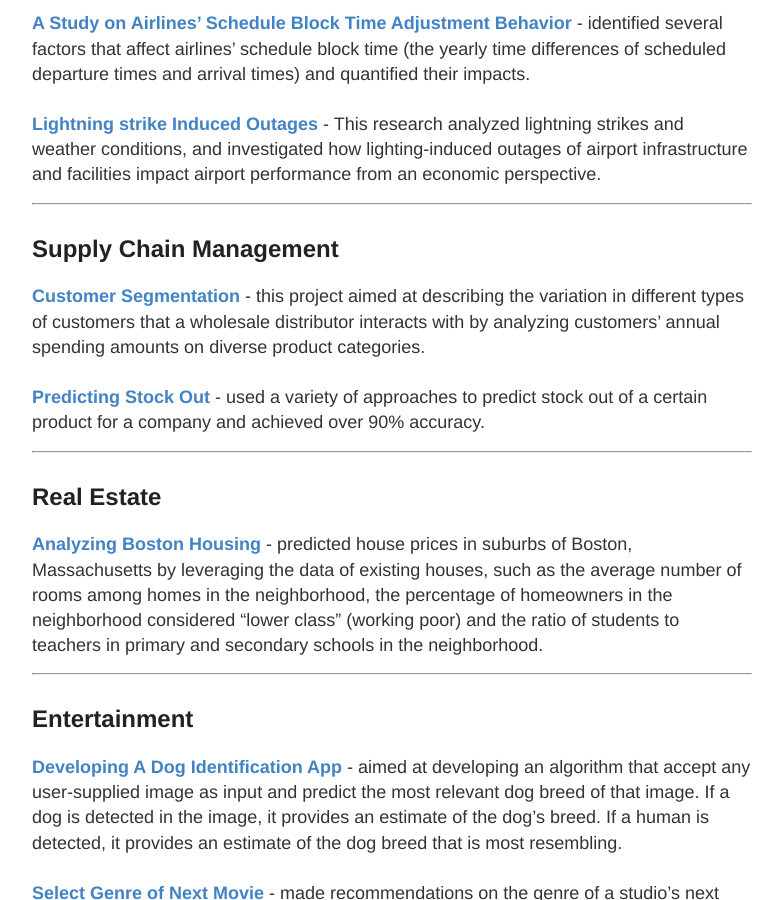
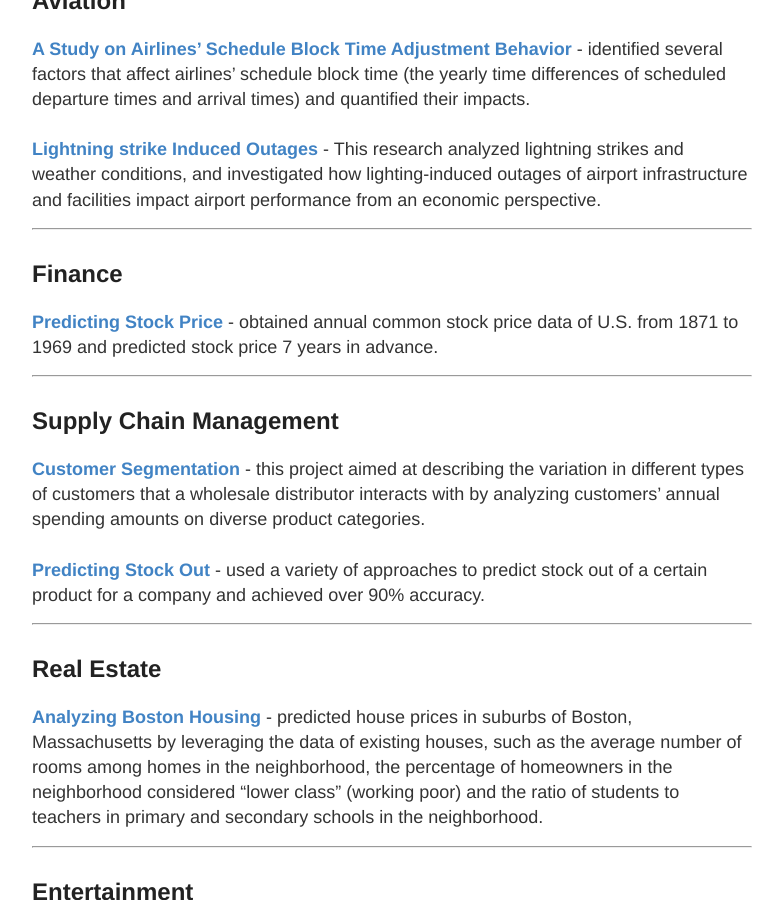
Before and after one commit to wzding/deprecated_wzding.github.io, a Jekyll site: the page built from project1.md, in a window 1280 px wide and 900 px high, scrolled down 1265 px. Shown: the whole window, without its empty margins (248-1031 px from the left). Built offline with Jekyll 4.4.1, drawn with Linux system fonts in a browser that asks for light colours.

Commit message:
added a project

```diff
--- a/project1.md
+++ b/project1.md
@@ -6,6 +6,7 @@ permalink: /project1/
 Projects in this page are organized by **domain**.
 
 - [Transportation](#transportation)
+- [Finance](#Finance)
 - [Aviation](#aviation)
 - [Supply Chain Management](#supply-chain-management)
 - [Real Estate](#real-estate)
@@ -35,6 +36,10 @@ Projects in this page are organized by **domain**.
 <br><br><a href="https://wzding.github.io/wzding.github.io/projects/LightningstrikeInducedOutages.pdf" target="_blank">**Lightning strike Induced Outages**</a> - This research analyzed lightning strikes and weather conditions, and investigated how lighting-induced outages of airport infrastructure and facilities impact airport performance from an economic perspective.
 
 ----
+## Finance
+<a href="https://wzding.github.io/wzding.github.io/projects/Time_Series_Prediction.html" target="_blank">**Predicting Stock Price**</a> - obtained annual common stock price data of U.S. from 1871 to 1969 and predicted stock price 7 years in advance.
+
+----
 ## Supply Chain Management
 <a href="https://wzding.github.io/wzding.github.io/projects/Customer_Segments.html" target="_blank">**Customer Segmentation**</a> - this project aimed at describing the variation in different types of customers that a wholesale distributor interacts with by analyzing customers' annual spending amounts on diverse product categories.
 <br><br><a href="https://wzding.github.io/wzding.github.io/projects/stock_out_prediction.html" target="_blank">**Predicting Stock Out**</a> - used a variety of approaches to predict stock out of a certain product for a company and achieved over 90% accuracy.
```
